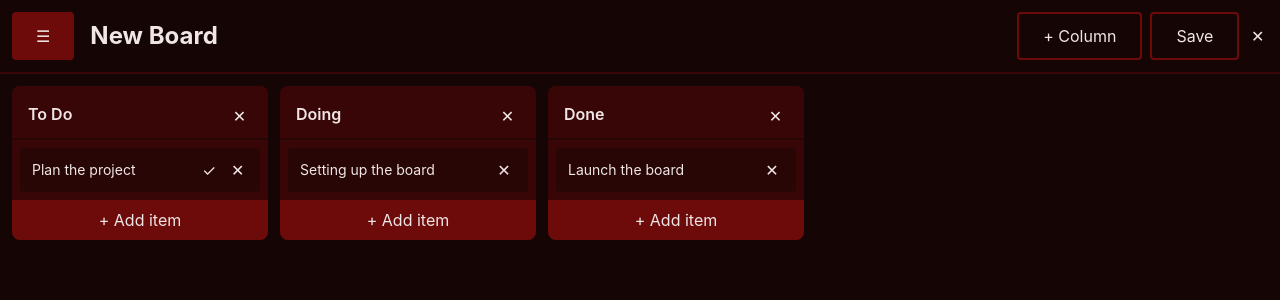
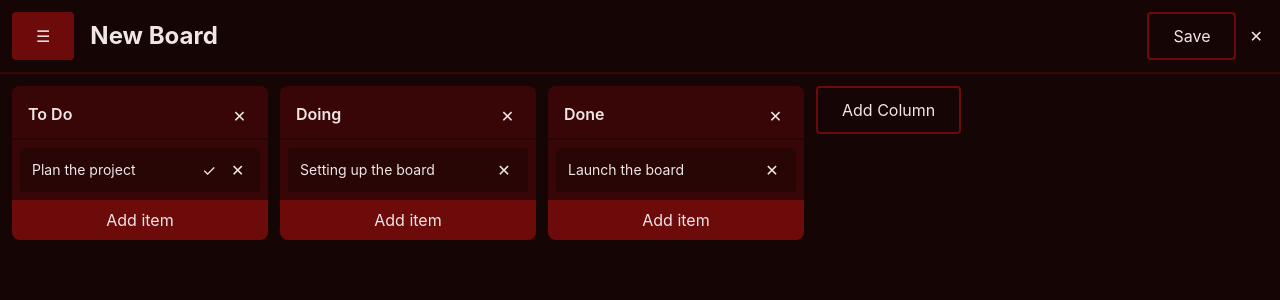
Before and after one commit to Nightmarius/kanban, a React (Vite) app: page / in a window 1280 px wide. Shown: the top 300 px of the page. Built offline with nearby package versions, Linux system fonts and the light colour scheme.

Commit message:
adjust labels

```diff
--- a/src/App.tsx
+++ b/src/App.tsx
@@ -92,8 +92,8 @@ function EmptyState({ onImport, onCreateBoard }: { onImport: () => void; onCreat
     <div className='flex flex-col items-center justify-center h-[60vh] gap-4'>
       <h2 className='text-text m-0 text-3 font-bold'>No boards yet</h2>
       <div className='flex gap-2'>
-        <Button text='Import .md file' type='Outline' onClick={onImport} />
-        <Button text='+ New Board' onClick={onCreateBoard} />
+        <Button text='Import .md' type='Outline' onClick={onImport} />
+        <Button text='Add New Board' onClick={onCreateBoard} />
       </div>
     </div>
   )
--- a/src/Board.tsx
+++ b/src/Board.tsx
@@ -24,7 +24,6 @@ export function Board({ boardIndex, boards, onDelete, onSave, onActivate, onImpo
       <div className='flex items-center gap-2 p-3 border-b-2 border-card'>
         <BoardPicker boards={boards} activeBoardIndex={boardIndex} onActivate={onActivate} onImport={onImport} onDelete={onDelete} />
         <EditableText value={board.name} onSave={(name) => store.renameBoard(boardIndex, name)} className='text-2xl font-bold px-2 py-1 focus:bg-card' />
-        <Button text='+ Column' type='Outline' onClick={() => store.addColumn(-1)} />
         <Button text='Save' type='Outline' onClick={onSave} />
         <DeleteButton onClick={() => onDelete(boardIndex)} />
       </div>
@@ -48,6 +47,7 @@ export function Board({ boardIndex, boards, onDelete, onSave, onActivate, onImpo
             }}
           />
         ))}
+        <Button text='Add Column' type='Outline' onClick={() => store.addColumn(boardIndex)} />
       </div>
     </div>
   )
--- a/src/BoardPicker.tsx
+++ b/src/BoardPicker.tsx
@@ -49,7 +49,7 @@ export function BoardPicker({ boards, activeBoardIndex, onActivate, onImport, on
                 setOpen(false)
               }}
             />
-            <Button text='+ New board' type='Outline' onClick={onNewBoard} />
+            <Button text='Add New Board' type='Outline' onClick={onNewBoard} />
           </nav>
         </>
       )}
--- a/src/Column.tsx
+++ b/src/Column.tsx
@@ -103,7 +103,7 @@ export function Column({ column, boardIndex, colIndex, dropColIndex, dropItemInd
       </div>
 
       <button className='px-4 py-2 rounded-b-lg bg-accent text-text cursor-pointer' onClick={() => store.addItem(boardIndex, colIndex)}>
-        + Add item
+        Add item
       </button>
     </div>
   )
--- a/src/store.ts
+++ b/src/store.ts
@@ -1,5 +1,5 @@
 import defaultData from './appData.json' with { type: 'json' }
-import type { KanbanData } from './types'
+import type { KanbanData, Board } from './types'
 
 const STORAGE_KEY = 'data'
 
@@ -46,7 +46,10 @@ export function exportAsJSON(): string {
 }
 
 export function addBoard(): number {
-  const board = structuredClone(defaultData).boards[0]
+  const board = {
+    name: 'Untitled',
+    columns: [],
+  }
   state.boards.push(board)
   notify()
   return state.boards.length - 1
```
